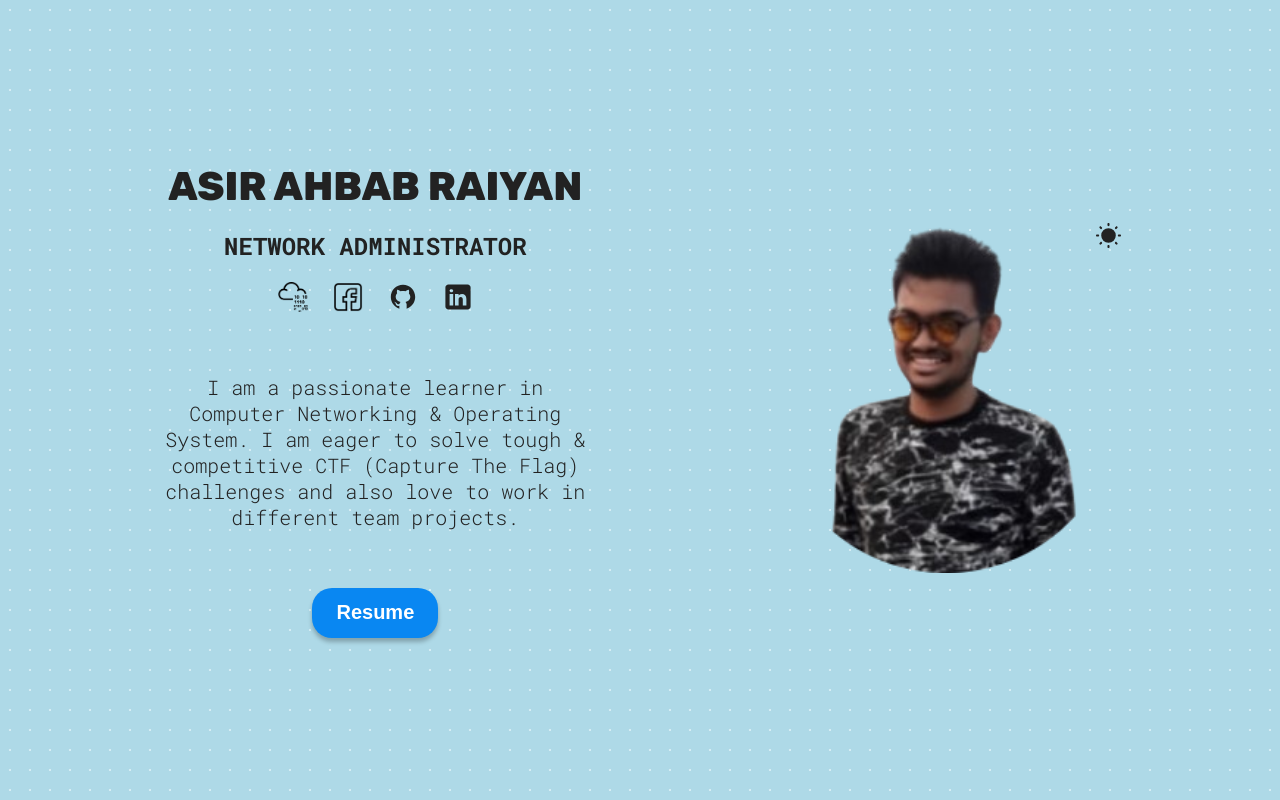
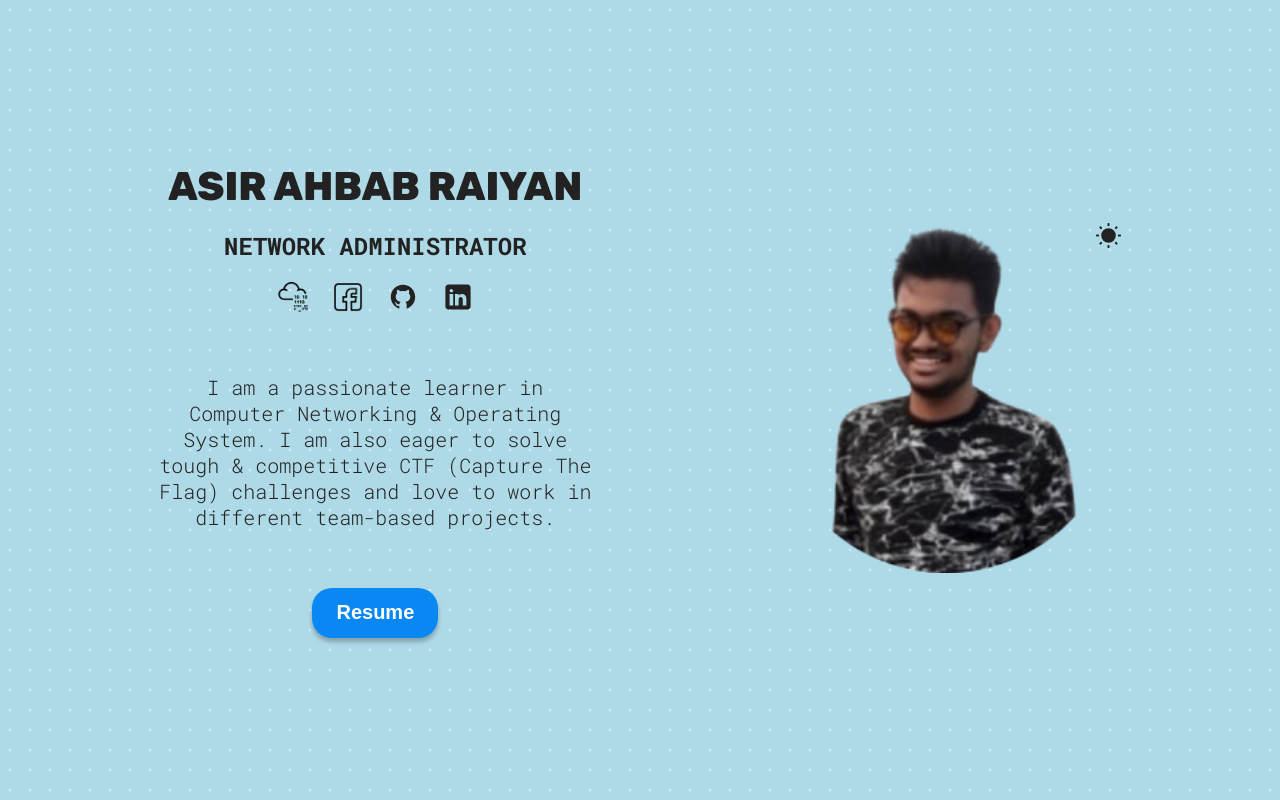
Before and after one commit to asirahbab01/asir-ahbab, a React (Vite) app: page / in a window 1280 px wide. Shown: the top 800 px of the page. Built offline with nearby package versions, Linux system fonts and the light colour scheme.

Commit message:
The resume is updated & change of footer is done.

```diff
--- a/src/sections/Hero/Hero.jsx
+++ b/src/sections/Hero/Hero.jsx
@@ -10,7 +10,7 @@ import githubLight from '../../assets/github-light.svg';
 import githubDark from '../../assets/github-dark.svg';
 import linkedinLight from '../../assets/linkedin-light.svg';
 import linkedinDark from '../../assets/linkedin-dark.svg';
-import CV from '../../assets/ASIR AHBAB_CV.pdf';
+import CV from '../../assets/Asir Ahbab-CV.pdf';
 import { useTheme } from '../../common/ThemeContext';
 
 function Hero() {
@@ -58,7 +58,7 @@ function Hero() {
         </span>
         <br />
         <p className={styles.description} >
-          I am a passionate learner in Computer Networking & Operating System. I am eager to solve tough & competitive CTF (Capture The Flag) challenges and also love to work in different team projects.
+          I am a passionate learner in Computer Networking & Operating System. I am also eager to solve tough & competitive CTF (Capture The Flag) challenges and love to work in different team-based projects.
         </p>
         <br />
         <a href={CV} download>
```
Also changed, not shown: 2 other files (tests, documents, lock files or other folders).
